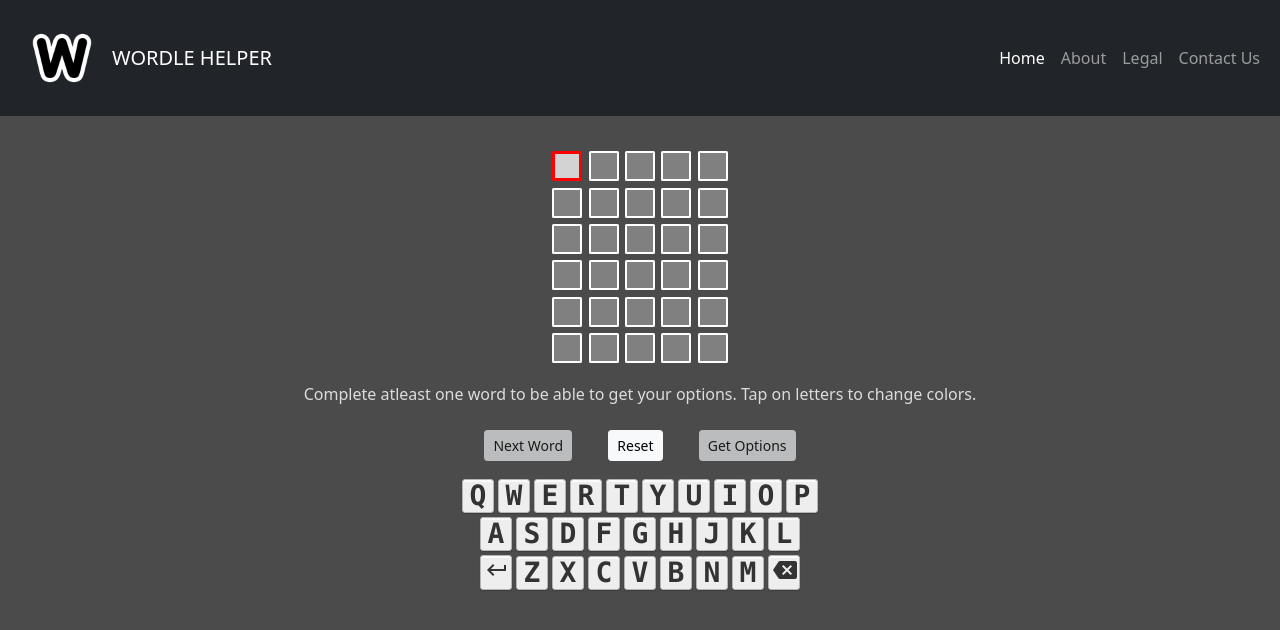
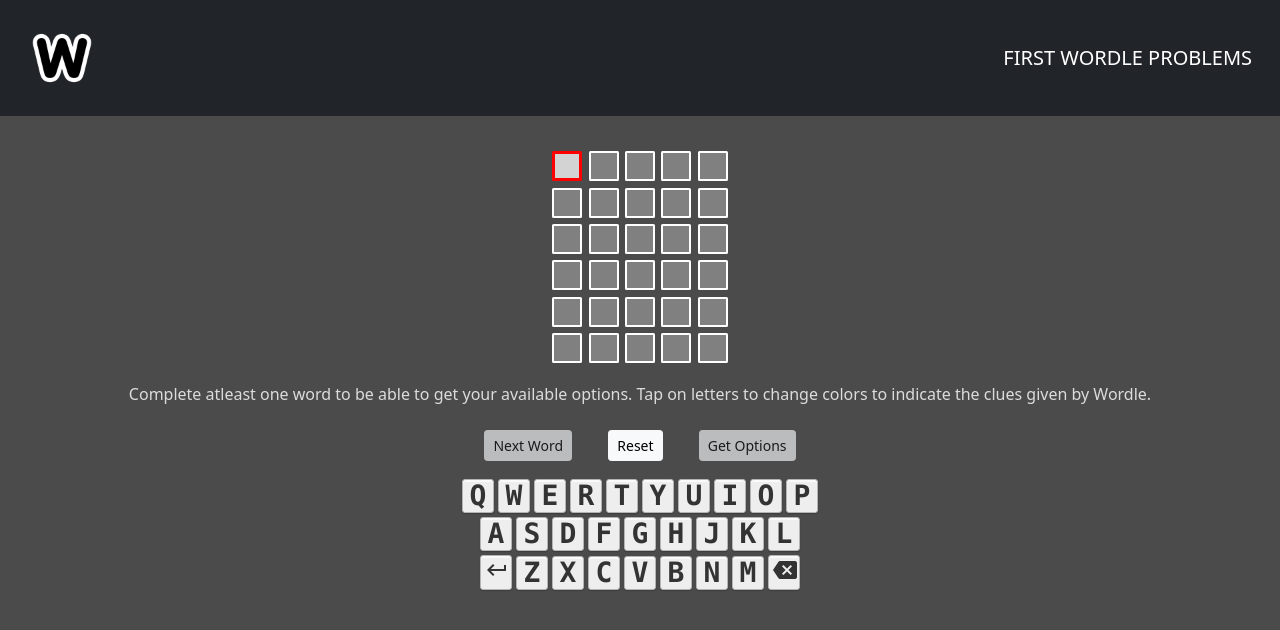
Before and after one commit to t2thomas/wordle-helper.github.io, a plain HTML site: page index.html in a window 1280 px wide. Drawn offline with nearby package versions, Linux system fonts and the light colour scheme.

Commit message:
Updated Page Title and Brand
This was done because of the new domain I purchased and wanted to make the brand and web-address consistent.

```diff
--- a/index.html
+++ b/index.html
@@ -4,7 +4,7 @@
 <head>
   <meta charset="utf-8">
   <meta name="viewport" content="width=device-width, initial-scale=1.0">
-  <title>WORDLE HELPER</title>
+  <title>FIRST WORDLE PROBLEMS</title>
 
   <link href="https://fonts.googleapis.com/icon?family=Material+Icons" rel="stylesheet">
   <link rel="stylesheet" href="https://cdnjs.cloudflare.com/ajax/libs/font-awesome/6.1.1/css/all.min.css" integrity="sha512-KfkfwYDsLkIlwQp6LFnl8zNdLGxu9YAA1QvwINks4PhcElQSvqcyVLLD9aMhXd13uQjoXtEKNosOWaZqXgel0g==" crossorigin="anonymous"
@@ -18,10 +18,12 @@
   <nav class="navbar navbar-expand-sm sticky-top navbar-dark bg-dark nav-container">
     <div class="container-fluid">
       <img src="./assets/mono-w.png" alt="" class="d-inline-block icon">
-      <a class="navbar-brand" href="#">WORDLE HELPER</a>
+      <a class="navbar-brand" href="#">FIRST WORDLE PROBLEMS</a>
+      <!--
       <button class="navbar-toggler" type="button" data-bs-toggle="collapse" data-bs-target="#navbarNav" aria-controls="navbarNav" aria-expanded="false" aria-label="Toggle navigation">
         <span class="navbar-toggler-icon"></span>
       </button>
+
 
       <div class="collapse navbar-collapse" id="navbarNav">
 
@@ -40,7 +42,7 @@
           </li>
         </ul>
       </div>
-
+    -->
     </div>
   </nav>
 
--- a/scripts/index.js
+++ b/scripts/index.js
@@ -5,7 +5,7 @@ let numRows = 6;
 let numCols = 5;
 let answerFileLocation = "../assets/wordle_answer_list_sorted.txt";
 
-let restingInstruction = "Complete atleast one word to be able to get your options. Tap on letters to change colors. "
+let restingInstruction = "Complete atleast one word to be able to get your available options. Tap on letters to change colors to indicate the clues given by Wordle. "
 let awaitingConfirmationInstruction = "Tap on letters to change colors. Click on 'Next word' or hit the return key to continue entering letters. Click on 'Get Options' to get available word options."
 
 // Check if a new cache is available on page load.
```
